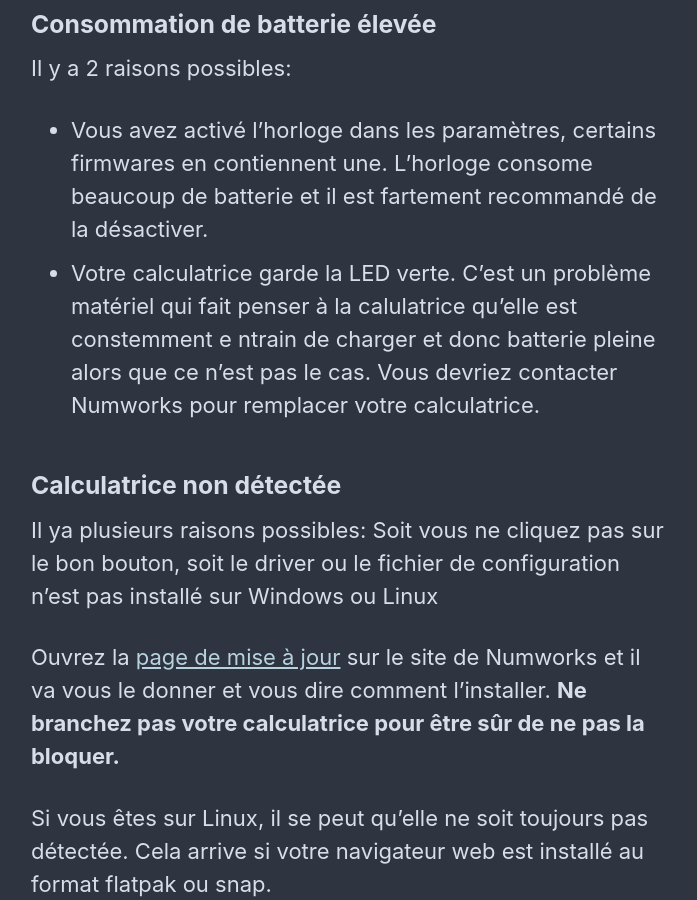
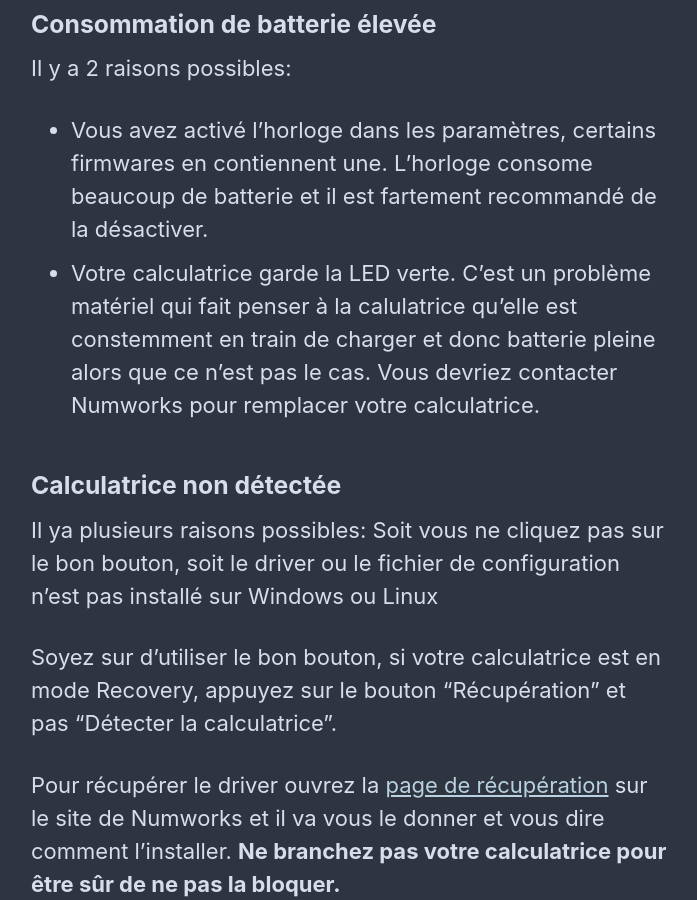
Before and after one commit to Omega-Numworks/Omega-Guide, a Jekyll site: the page built from _pages/fr_FR/troubleshooting.md, in a window 1280 px wide and 900 px high, scrolled down 1788 px. Shown: the whole window, without its empty margins (291-988 px from the left). Built offline with Jekyll 4.4.1, drawn with Linux system fonts in a browser that asks for light colours; comment, search, counter and statistics services are not loaded.

Commit message:
Update troubleshooting.md

```diff
--- a/_pages/fr_FR/troubleshooting.md
+++ b/_pages/fr_FR/troubleshooting.md
@@ -31,13 +31,15 @@
 
 Il y a 2 raisons possibles:
 - Vous avez activé l'horloge dans les paramètres, certains firmwares en contiennent une. L'horloge consome beaucoup de batterie et il est fartement recommandé de la désactiver.
-- Votre calculatrice garde la LED verte. C'est un problème matériel qui fait penser à la calulatrice qu'elle est constemment e ntrain de charger et donc batterie pleine alors que ce n'est pas le cas. Vous devriez contacter Numworks pour remplacer votre calculatrice.
+- Votre calculatrice garde la LED verte. C'est un problème matériel qui fait penser à la calulatrice qu'elle est constemment en train de charger et donc batterie pleine alors que ce n'est pas le cas. Vous devriez contacter Numworks pour remplacer votre calculatrice.
 
 ### Calculatrice non détectée
 
 Il ya plusieurs raisons possibles: Soit vous ne cliquez pas sur le bon bouton, soit le driver ou le fichier de configuration n'est pas installé sur Windows ou Linux
 
-Ouvrez la [page de mise à jour](https://numworks.com/update/) sur le site de Numworks et il va vous le donner et vous dire comment l'installer. **Ne branchez pas votre calculatrice pour être sûr de ne pas la bloquer.**
+Soyez sur d'utiliser le bon bouton, si votre calculatrice est en mode Recovery, appuyez sur le bouton "Récupération" et pas "Détecter la calculatrice".
+
+Pour récupérer le driver ouvrez la [page de récupération](https://numworks.com/rescue/) sur le site de Numworks et il va vous le donner et vous dire comment l'installer. **Ne branchez pas votre calculatrice pour être sûr de ne pas la bloquer.**
 
 Si vous êtes sur Linux, il se peut qu'elle ne soit toujours pas détectée. Cela arrive si votre navigateur web est installé au format flatpak ou snap.
 
```
